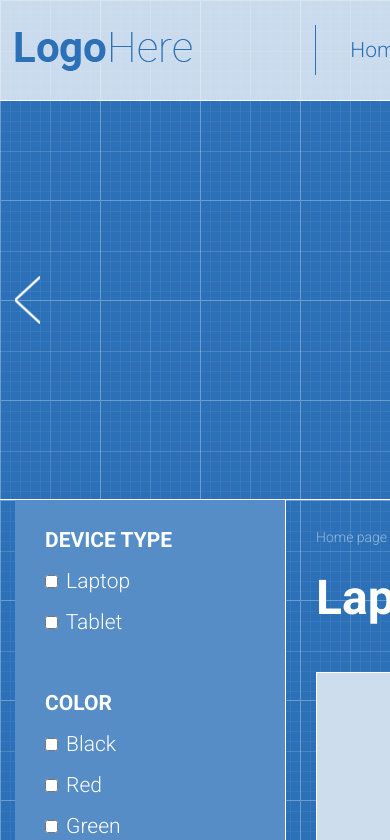
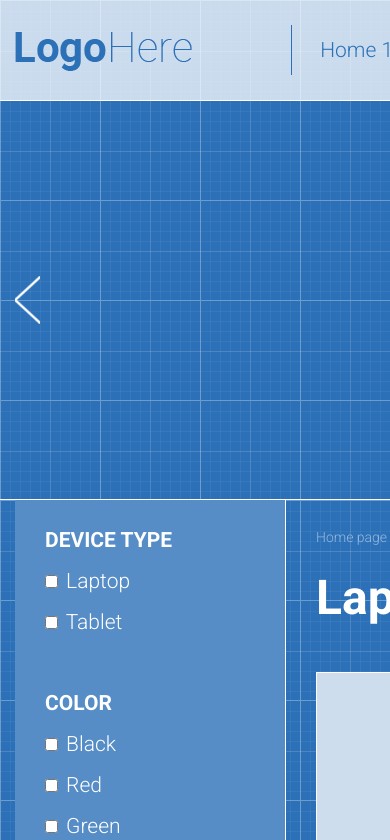
Before and after one commit to RomanAndrushchenko/shop-project-skill-up, a plain HTML site: page index.html in a window 390 px wide. Shown: the top 840 px of the page. Drawn offline with Linux system fonts and the light colour scheme.

Commit message:
fixed width media

```diff
--- a/style.css
+++ b/style.css
@@ -4,7 +4,7 @@
 body {
     font-family: 'Roboto' , sans-serif;
     background-image: url("images/patt.png");
-    width: 1200px;
+    /* width: 1200px; */
 }
 .container {
     width: 1200px;
@@ -439,3 +439,18 @@ body {
     text-align: center;
     margin-right: 8px;
 }
+@media(max-width:1200px) {
+    .header {
+     width: 120%;
+    }
+   }
+   @media(max-width:768px) {
+    .header {
+     width: 157%;
+    }
+   }
+   @media(max-width:425px) {
+    .header {
+     width: 283%;
+    }
+   }
```
